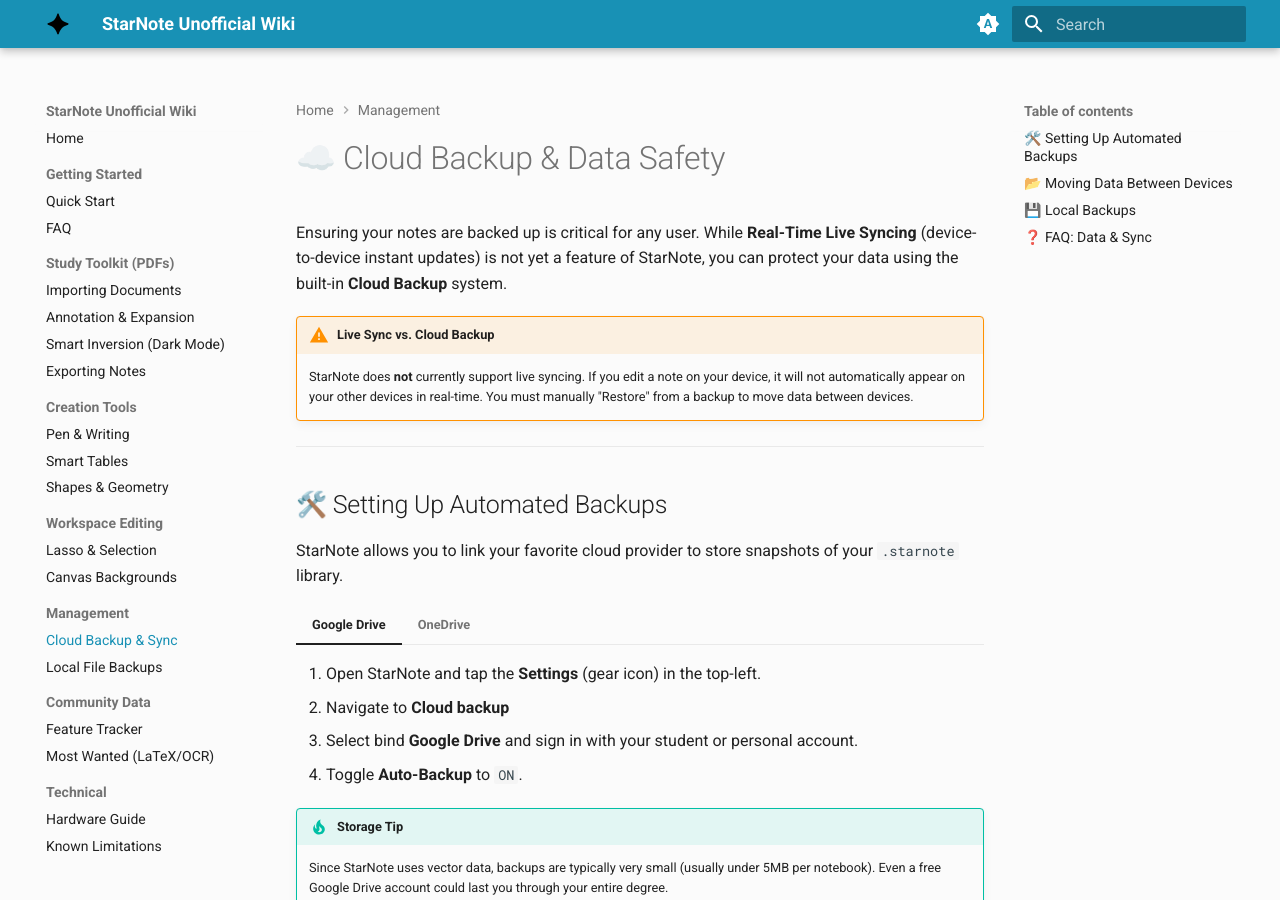
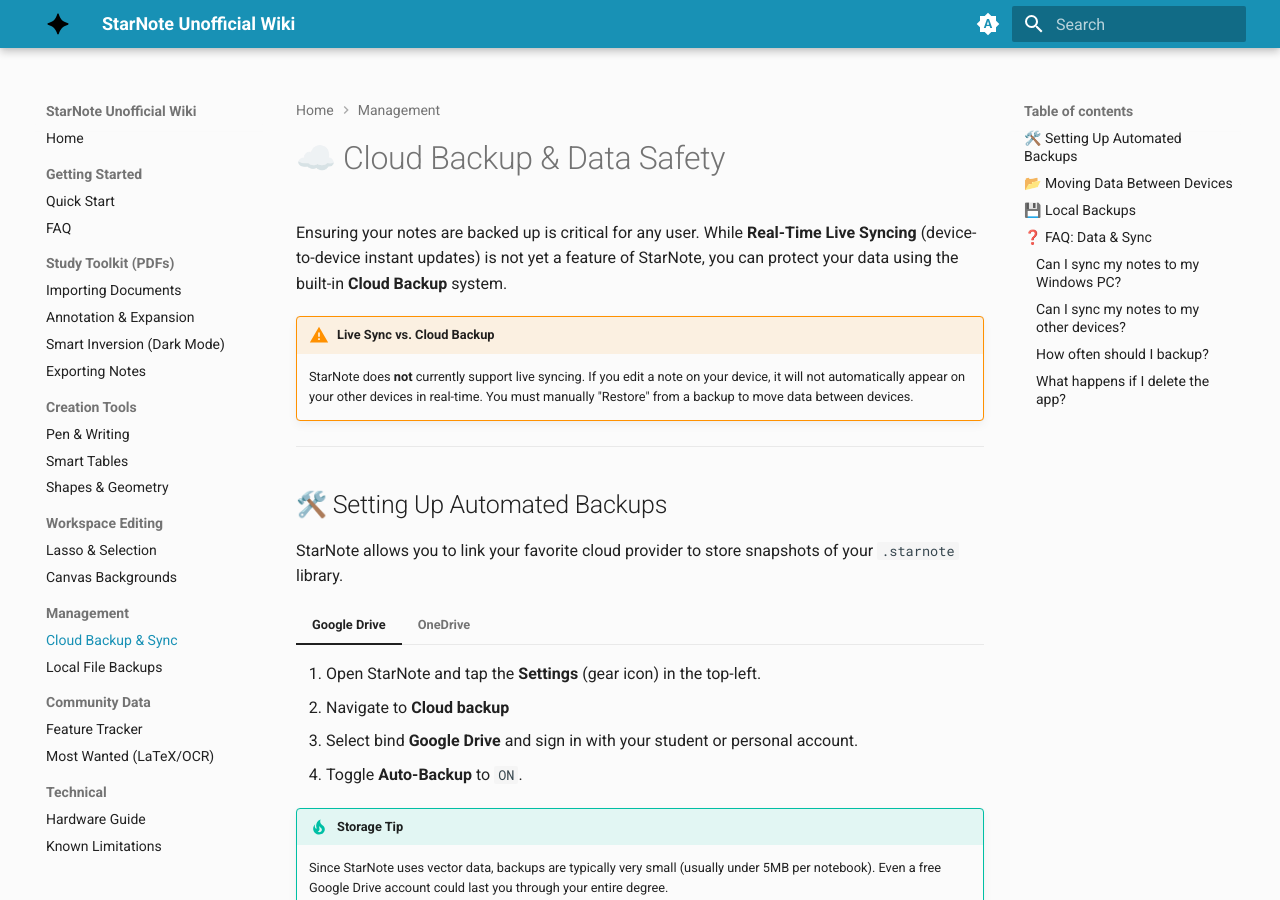
Before and after one commit to NakoTurtle/StarNote-Unofficial-Wiki, an MkDocs documentation site: the page built from docs/sync.md, in a window 1280 px wide and 900 px high. Built offline with MkDocs 1.6.1 and Material for MkDocs 9.7.7, drawn with Linux system fonts in a browser that asks for light colours.

Commit message:
Update FAQ section formatting in sync.md

```diff
--- a/docs/sync.md
+++ b/docs/sync.md
@@ -67,14 +67,14 @@
 
 ## ❓ FAQ: Data & Sync
 
-**Can I sync my notes to my Windows PC?**
+###**Can I sync my notes to my Windows PC?**
 Not yet. Because there is no native Windows app, you can only view your notes on PC by exporting them as **PDFs** and uploading them to your cloud drive or transferring them manually.
 
-**Can I sync my notes to my other devices?**
+###**Can I sync my notes to my other devices?**
 StarNote does **not** currently support live syncing. If you edit a note on your device, it will not automatically appear on your other devices in real-time. You must manually "Restore" from a backup to move data between devices. While **Real-Time Live Syncing** (device-to-device instant updates) is not yet a feature of StarNote, you can manually transfer your data using the built-in **Cloud Backup** system.
 
-**How often should I backup?**
+###**How often should I backup?**
 The more often the better. We recommend using the **Auto-Backup** setting.
 
-**What happens if I delete the app?**
+###**What happens if I delete the app?**
 If you haven't set up a Cloud Backup or exported your files manually, **your notes will be permanently lost**. Always ensure your backup screen stays open until the status says "Success" before offloading the app.
```
